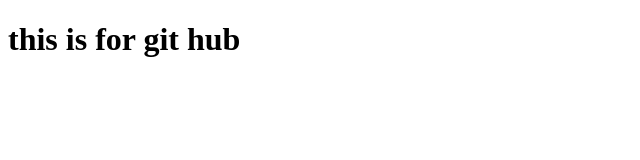
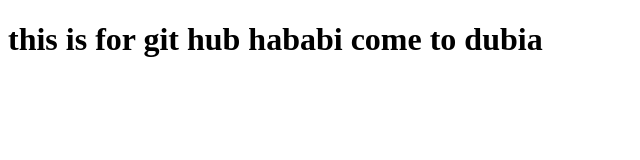
Before and after one commit to Abdul-Rabi-99/project-2, a plain HTML site: page index.html in a window 1280 px wide. Shown: the whole page, without its empty margins (0-640 px from the left). Drawn offline with Linux system fonts and the light colour scheme.

Commit message:
Update index.html
this is also conventional changes
-

```diff
--- a/index.html
+++ b/index.html
@@ -7,7 +7,8 @@
     <title>Document</title>
 </head>
 <body>
-    <h1>this is for git hub
+    <h1>this is for git hub  hababi come to dubia
+
 
     </h1>
 </body>
```
